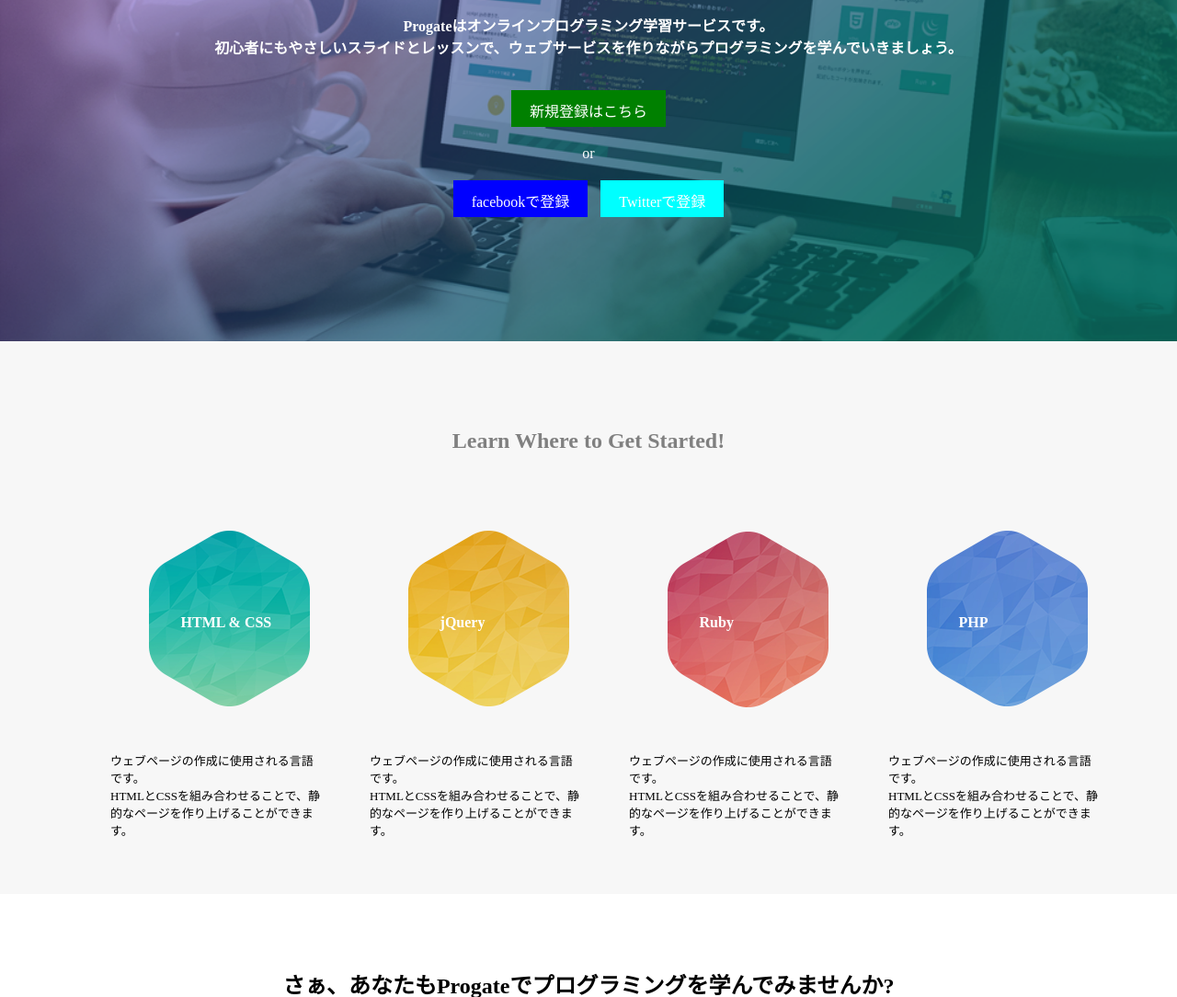
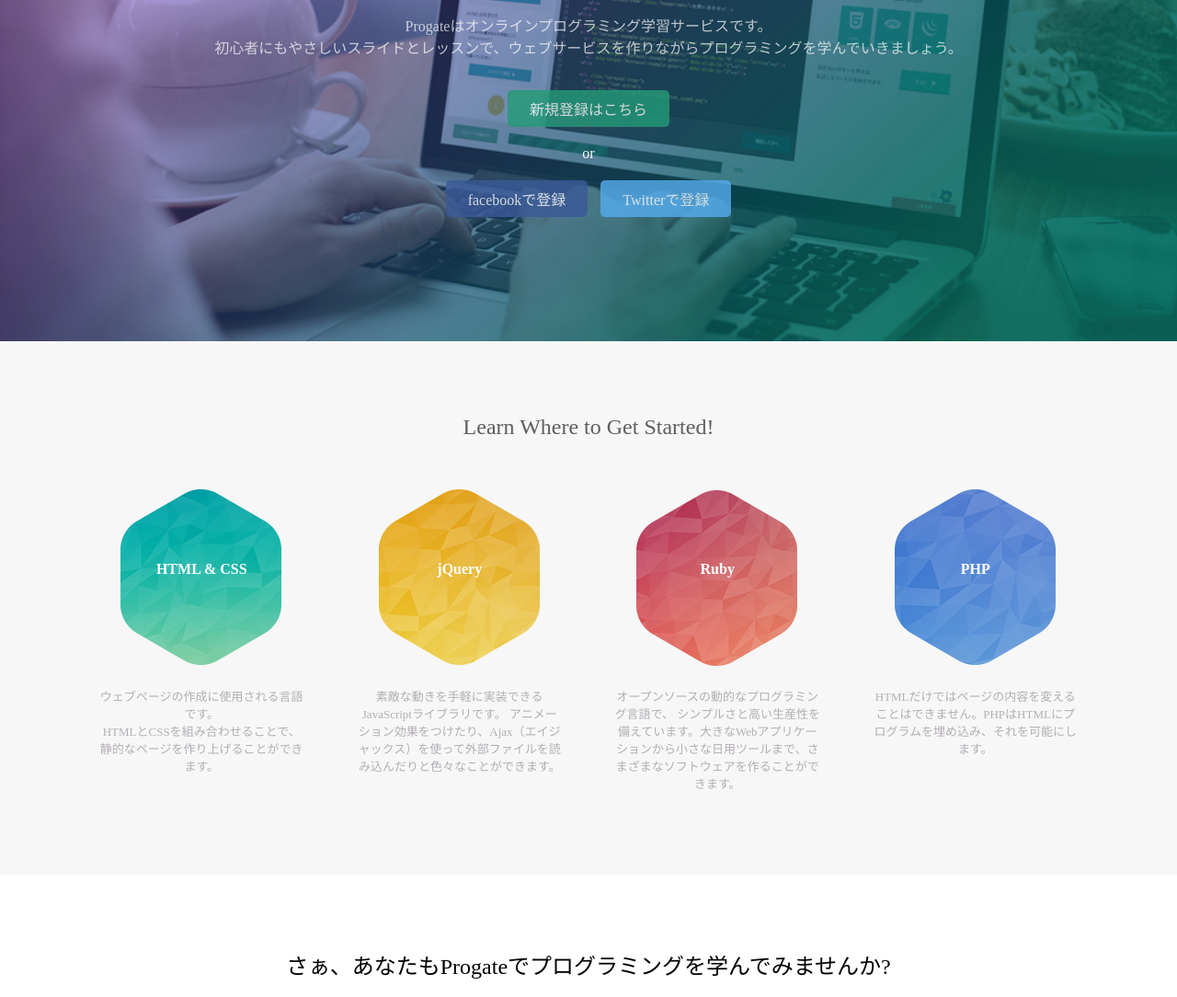
Before and after one commit to konnno-975/Progate-Copy, a plain HTML site: page index.html in a window 1280 px wide. Shown: the part 329-1413 px from the top of the page at 92% size. Drawn offline with Linux system fonts and the light colour scheme.

Commit message:
2021-4-18

```diff
--- a/index.html
+++ b/index.html
@@ -3,6 +3,7 @@
 
 <!DOCTYPE html>
 <html lang="ja">
+
 <head>
     <meta charset="UTF-8">
     <meta http-equiv="X-UA-Compatible" content="IE=edge">
@@ -10,6 +11,7 @@
     <link rel="stylesheet" href="progate.css">
     <title>Progate 模写</title>
 </head>
+
 <body>
     <header>
         <div class="headerLogo">
@@ -17,9 +19,9 @@
         </div>
         <div class="headerRight">
             <ul>
+                <li>レッスン</li>
+                <li>新規登録</li>
                 <li>ログイン</li>
-                <li>新規登録</li>
-                <li>レッスン</li>
             </ul>
         </div>
     </header>
@@ -28,46 +30,56 @@
             LEARN TO CODE. <br>
             LEARN TO BE CREATIVE.
         </h1>
-        <h4>
+        <p class="message">
             Progateはオンラインプログラミング学習サービスです。<br>
             初心者にもやさしいスライドとレッスンで、ウェブサービスを作りながらプログラミングを学んでいきましょう。
-        </h4>
+        </p>
         <a href="#" class="btn signUp">新規登録はこちら</a>
         <p>or</p>
         <a href="#" class="btn facebook">facebookで登録</a>
         <a href="#" class="btn twitter">Twitterで登録</a>
     </div>
     <div class="mainPage">
+        <div class="container">
+            <div class="heading">
                 <h2>Learn Where to Get Started!</h2>
+            </div>
             <div class="lessonAll">
                     <div class="lesson">
+                        <div class="lessonIcon">
                             <img src="image/html.png" alt="html">
                             <h4>HTML & CSS</h4>
-                <p>ウェブページの作成に使用される言語です。<br>
-                    HTMLとCSSを組み合わせることで、静的なページを作り上げることができます。
-                </p>
                         </div>
-
-            <div class="lesson">
-                <img src="image/jQuery.png" alt="html">
-                <h4>jQuery</h4>
-                <p>ウェブページの作成に使用される言語です。<br>
+                        <p>
+                            ウェブページの作成に使用される言語です。<br>
                             HTMLとCSSを組み合わせることで、静的なページを作り上げることができます。
                         </p>
                     </div>
                 <div class="lesson">
-                <img src="image/ruby.png" alt="html">
-                <h4>Ruby</h4>
-                <p>ウェブページの作成に使用される言語です。<br>
-                    HTMLとCSSを組み合わせることで、静的なページを作り上げることができます。
+                    <div class="lessonIcon">
+                        <img src="image/jQuery.png" alt="html">
+                        <h4>jQuery</h4>
+                    </div>
+                    <p>
+                        素敵な動きを手軽に実装できるJavaScriptライブラリです。 アニメーション効果をつけたり、Ajax（エイジャックス）を使って外部ファイルを読み込んだりと色々なことができます。
                     </p>
                 </div>
                 <div class="lesson">
+                    <div class="lessonIcon">
+                        <img src="image/ruby.png" alt="html">
+                        <h4>Ruby</h4>
+                    </div>
+                    <p>
+                        オープンソースの動的なプログラミング言語で、 シンプルさと高い生産性を備えています。大きなWebアプリケーションから小さな日用ツールまで、さまざまなソフトウェアを作ることができます。                    </p>
+                </div>
+                <div class="lesson">
+                    <div class="lessonIcon">
                         <img src="image/php.png" alt="html">
                         <h4>PHP</h4>
-                <p>ウェブページの作成に使用される言語です。<br>
-                    HTMLとCSSを組み合わせることで、静的なページを作り上げることができます。
-                </p>
+                    </div>
+                    <p>
+                        HTMLだけではページの内容を変えることはできません。PHPはHTMLにプログラムを埋め込み、それを可能にします。
+                </div>
             </div>
         </div>
     </div>
@@ -76,9 +88,9 @@
             <h3>
                 さぁ、あなたもProgateでプログラミングを学んでみませんか?<br>
             </h3>
-            <h3>
+            <p>
                 Let's learn to code, learn to be creative!
-            </h3>
+            </p>
             <p class="btn button">さっそく開発する</p>
         </div>
     </div>
@@ -87,4 +99,5 @@
         <p>Learn to Code, Learn to be Creative.</p>
     </footer>
 </body>
+
 </html>
--- a/progate.scss
+++ b/progate.scss
@@ -1,6 +1,7 @@
 * {
     margin: 0px;
     padding: 0px;
+    box-sizing: border-box;
 }
 
 // ヘッダーのcss
@@ -14,20 +15,25 @@ header {
 .headerLogo {
     float: left;
     img {
-        display: block;
-        padding: 18px;
-        block-size: 23px;
+        width: 124px;
+        margin-top: 20px;
     }
 }
 .headerRight {
+    padding-right: 25px;
     ul {
-        overflow: hidden;
+        //overflow: hidden;
         list-style-type: none;
+        float: right;
+        margin-right: -25px;
     }
     li {
-        float: right;
+        display: block;
+        float: left;
+        line-height: 65px;
         color: white;
-        padding: 20px;
+        padding: 0 25px;
+        transition: all 0.5s;
         &:hover {
             cursor : pointer;
             background-color:  rgba(147, 166, 170, 0.9);
@@ -47,9 +53,11 @@ header {
         margin-bottom: 30px;
         letter-spacing: 5px;
         font-size: 45px;
+        opacity: 0.7;
     }
-    h4 {
+    .message {
         margin-bottom: 35px;
+        opacity: 0.7;
     }
     a {
         text-decoration: none;
@@ -59,62 +67,84 @@ header {
     }
     .signUp {
         color: white;
-        background-color: green;
+        background-color: #239b76;
     }
     .facebook {
         color: white;
-        background-color: blue;
+        background-color: #3b5998;
         margin-right: 10px;
     }
     .twitter {
         color: white;
-        background-color: aqua;
+        background-color: #55acee;
     }
 }
 //ボタンのcss
 .btn {
     display: inline-block;
-    height: 20px;
-    padding: 10px 20px;
+    //height: 20px;
+    padding: 8px 24px;
+    opacity: 0.8;
+    border-radius: 5px;
+    &:hover {
+        opacity: 1.0;
+    }
 }
 
 //メインページのcss
 
 .mainPage {
     background-color: #F7F7F7;
-    overflow: hidden;
-    padding-bottom: 60px;
+    //overflow: hidden;
+    height: 580px;
+    padding-bottom: 80px;
+    padding-left: 5%;
+    padding-right: 5%;
+    text-align: center;
+    .container {
+        margin: 0 auto;
+        width: 100%;
+        padding: 0 15px;
+    }
+    .heading {
+        padding-top: 80px;
+        padding-bottom: 50px;
         h2 {
-        text-align: center;
-        padding-top: 95px;
-        padding-bottom: 50px;
-        color: gray;
+            //margin: 20px 0;
+            //text-align: center;
+            font-weight: normal;
+            color: #5f5d60;
         }
-    .lessonAll {
-        margin-left: 120px;
     }
     .lesson {
-        width: 20%;
+        width: 25%;
         float: left;
+        //position: relative;
+        //margin-right: 50px;
+        .lessonIcon {
+            //width: 100%;
             position: relative;
-        margin-right: 50px;
+            //padding-left: 15px;
+            img {
+                //margin-left: 30px;
+            }
             h4 {
                 position: absolute;
-            top: 34%;
-            left: 33%;
+                top: 40%;
+                width: 100%;
+                //margin: 15px 0;
+                //left: 15%;
                 color: white;
             }
-        img {
-            padding: 30px;
         }
         p {
-            padding-top: 10px;
+            display: inline-block;
+            width: 80%;
+            margin-top: 15px;
             font-size: 13px;
+            color: #b3aeb5;
         }
     }
-    // p {
-    //     display: inline-block;
-    // }
 }
 //サブページのcss
 
@@ -127,14 +157,22 @@ header {
     h3 {
         padding-bottom: 20px;
         font-size: 24px;
+        font-weight: normal;
+    }
+    p {
+        font-size: 20px;
     }
     .button {
         margin-top: 50px;
         padding: 20px 30px;
-        box-shadow: 0 5px rgba(147, 166, 170, 0.9);
-        background-color: aquamarine;
+        box-shadow: 0 7px#1a7940,;
+        background-color: #5dca88;
+        color: white;
         &:active {
+            position: relative;
+            top: 7px;
             box-shadow: none;
+            //transform: translate3d(0, 5px, 0);
         }
         &:hover {
             cursor: pointer;
@@ -144,14 +182,15 @@ header {
 
 // フッターのcss
 footer {
-    border-top: 2px solid #000;
+    border-top: 2px solid #F7F7F7;
+    padding: 30px 0 20px 10px;
     img {
         display: block;
-        padding: 20px;
         block-size: 25px;
     }
     p {
-        font-size: 5px;
-        padding: 5px;
+        font-size: 12px;
+        margin: 12px 0;
+        color: #b3aeb5;
     }
 }
```
Also changed, not shown: progate.css, 1 other file. Lines whose indentation alone changed are shown as unchanged.
